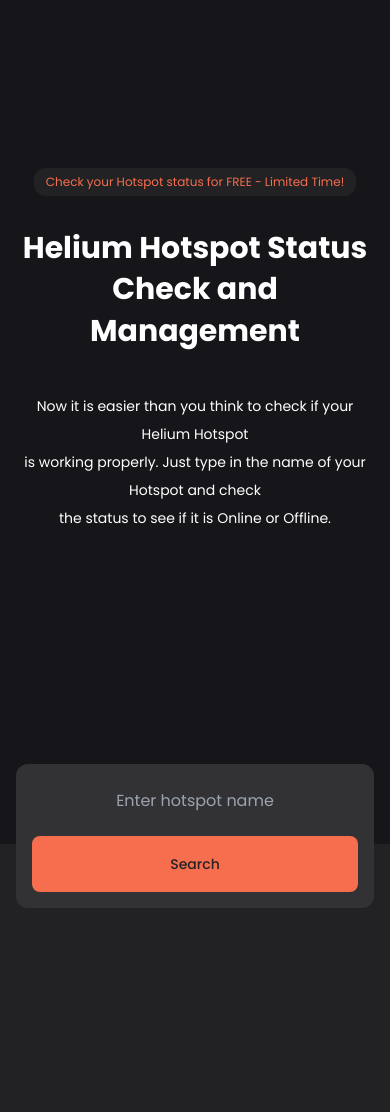
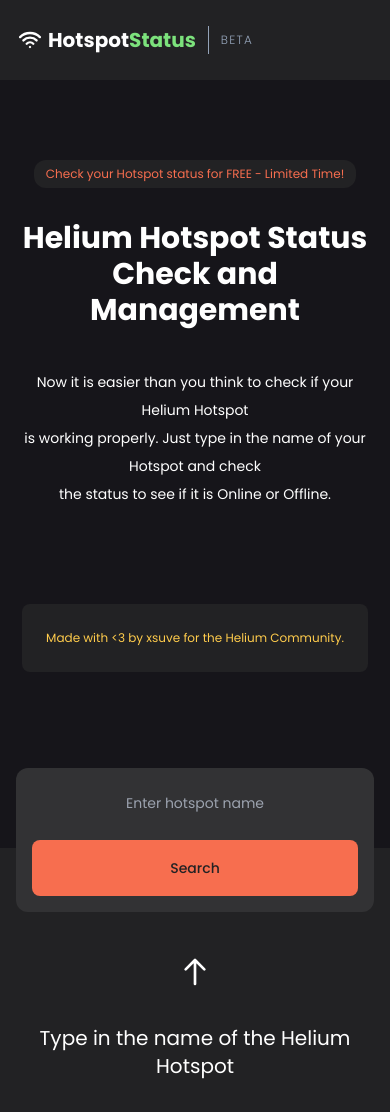
Before and after one commit to xsuve/hotspotstatus, a React (Create React App) app: page / in a window 390 px wide. Shown: the top 1112 px of the page. Before the commit the page ends 1068 px from the top, so only its background shows below. Built offline with nearby package versions, Linux system fonts and the light colour scheme.

Commit message:
Navbar, Responsive

```diff
--- a/src/components/Header.js
+++ b/src/components/Header.js
@@ -15,13 +15,12 @@
   // Render
   render() {
     return (
-      <>
-        <div className="min-h-screen bg-dark-900 sm:px-48 px-4 flex flex-col items-center justify-center pb-36">
-          <span className="font-poppins text-xs bg-dark-800 text-primary px-3 py-2 rounded-xl leading-none mb-8 text-center">Check your Hotspot status for FREE - Limited Time!</span>
-          <h1 className="font-poppins font-bold sm:text-5xl text-3xl leading-snug text-white text-center mb-10">Helium Hotspot Status <br />Check and Management</h1>
-          <p className="font-poppins sm:text-base text-sm leading-loose text-white text-center">Now it is easier than you think to check if your Helium Hotspot <br />is working properly. Just type in the name of your Hotspot and check <br />the status to see if it is Online or Offline.</p>
-        </div>
-      </>
+      <div className="min-h-screen bg-dark-900 sm:px-48 px-4 flex flex-col items-center justify-center pb-36 pt-40">
+        <span className="font-poppins text-xs bg-dark-800 text-primary px-3 py-2 rounded-xl leading-none mb-8 text-center">Check your Hotspot status for FREE - Limited Time!</span>
+        <h1 className="font-poppins font-bold sm:text-5xl text-3xl sm:leading-snug text-white text-center mb-10">Helium Hotspot Status <br />Check and Management</h1>
+        <p className="font-poppins sm:text-base text-sm leading-loose text-white text-center mb-24">Now it is easier than you think to check if your Helium Hotspot <br />is working properly. Just type in the name of your Hotspot and check <br />the status to see if it is Online or Offline.</p>
+        <span className="font-poppins text-xs bg-dark-800 text-yellow p-6 rounded-lg leading-relaxed mb-8 text-center">Made with &lt;3 by xsuve for the Helium Community.</span>
+      </div>
     );
   }
 
--- /dev/null
+++ b/src/components/Navbar.js
@@ -0,0 +1,43 @@
+import React, { Component } from 'react';
+
+class Navbar extends Component {
+
+  constructor() {
+    super();
+
+    this.state = {};
+  }
+
+  componentDidMount() {
+    //
+  }
+
+  // Render
+  render() {
+    return (
+      <div className="h-20 bg-dark-800 sm:px-48 px-4 flex items-center fixed w-full">
+        <div className="grid grid-cols-3">
+          <div className="sm:col-span-1 col-span-3">
+            <div className="font-poppins text-white font-bold text-xl flex items-center">
+              <svg className="h-7 w-7 text-white mr-1" width="24" height="24" viewBox="0 0 24 24" strokeWidth="2" stroke="currentColor" fill="none" strokeLinecap="round" strokeLinejoin="round">
+                <path stroke="none" d="M0 0h24v24H0z"/>
+                <g transform="rotate(-45 12 18)">
+                  <line x1="12" y1="18" x2="12.01" y2="18" />
+                  <path d="M12 14a4 4 0 0 1 4 4" />
+                  <path d="M12 10a8 8 0 0 1 8 8" />
+                  <path d="M12 6a12 12 0 0 1 12 12" />
+                </g>
+              </svg>
+              <div>Hotspot<span className="text-green">Status</span></div>
+              <div className="h-full bg-slate-400 w-px mx-3">&nbsp;</div>
+              <span className="font-poppins text-slate-400 font-thin text-xs tracking-widest">BETA</span>
+            </div>
+          </div>
+        </div>
+      </div>
+    );
+  }
+
+}
+
+export default Navbar;
--- a/src/index.css
+++ b/src/index.css
@@ -5,6 +5,7 @@
 :root {
   --primary: #f76e4f;
   --green: #7ce27c;
+  --yellow: #ffcc4c;
 
   --dark-900: #16151a;
   --dark-800: #222224;
@@ -34,6 +35,9 @@
 .bg-green {
   background-color: var(--green);
 }
+.bg-yellow {
+  background-color: var(--yellow);
+}
 
 .text-primary {
   color: var(--primary);
@@ -41,6 +45,9 @@
 .text-green {
   color: var(--green);
 }
+.text-yellow {
+  color: var(--yellow);
+}
 .text-dark-800 {
   color: var(--dark-800);
 }
--- a/src/pages/Home.js
+++ b/src/pages/Home.js
@@ -1,6 +1,7 @@
 import React, { Component } from 'react';
 
 // Components
+import Navbar from './../components/Navbar';
 import Header from './../components/Header';
 
 import axios from 'axios';
@@ -123,20 +124,21 @@
   render() {
     return (
       <>
+        <Navbar />
         <Header />
 
         <div className="sm:grid sm:grid-cols-5 px-4">
           <div></div>
           <div className="col-span-3 relative">
             <div className="bg-dark-700 rounded-xl sm:pl-7 sm:pr-4 sm:py-4 p-4 flex sm:flex-row flex-col items-center w-full absolute sm:-top-11 -top-20">
-              <input className="w-full sm:h-16 h-14 sm:p-0 pb-4 mb-0 bg-transparent text-white font-poppins text-base sm:text-left text-center outline-0 ring-0 border-transparent focus:outline-0 focus:ring-0 focus:border-transparent" type="text" value={this.state.search} onChange={this.handleChange} placeholder="Enter hotspot name" />
+              <input className="w-full sm:h-16 h-14 sm:p-0 pb-4 mb-0 bg-transparent text-white font-poppins sm:text-base text-sm sm:text-left text-center outline-0 ring-0 border-transparent focus:outline-0 focus:ring-0 focus:border-transparent" type="text" value={this.state.search} onChange={this.handleChange} placeholder="Enter hotspot name" />
               <button className="sm:w-auto w-full sm:h-16 h-14 rounded-lg bg-primary text-dark-800 font-medium font-poppins sm:text-base text-sm px-8 disabled:opacity-60" onClick={this.searchHotspot} disabled={this.state.loadingSearch}>{this.state.loadingSearch ? 'Searching...' : 'Search'}</button>
             </div>
           </div>
           <div></div>
         </div>
 
-        <div className="sm:px-36 px-4 pt-32 sm:pb-24 pb-24 sm:min-h-48 bg-dark-800">
+        <div className="sm:px-36 px-4 pt-28 pb-20 bg-dark-800">
           {
             this.state.search.length == 0 && this.state.hotspot.name.length > 0 ?
             <>
@@ -156,8 +158,15 @@
             this.state.loadingSearch ?
             <p className="font-poppins text-white text-base">Searching hotspot...</p>
             :
-            this.state.notFound &&
+            this.state.notFound ?
             <p className="font-poppins text-white text-base">Hotspot not found.</p>
+            :
+            <>
+              <svg className="h-8 w-8 text-white mx-auto animate-bounce"  fill="none" viewBox="0 0 24 24" stroke="currentColor">
+                <path strokeLinecap="round" strokeLinejoin="round" strokeWidth="2" d="M5 10l7-7m0 0l7 7m-7-7v18"/>
+              </svg>
+              <p className="font-poppins text-white text-xl text-center mt-8">Type in the name of the Helium Hotspot</p>
+            </>
           }
         </div>
       </>
```
